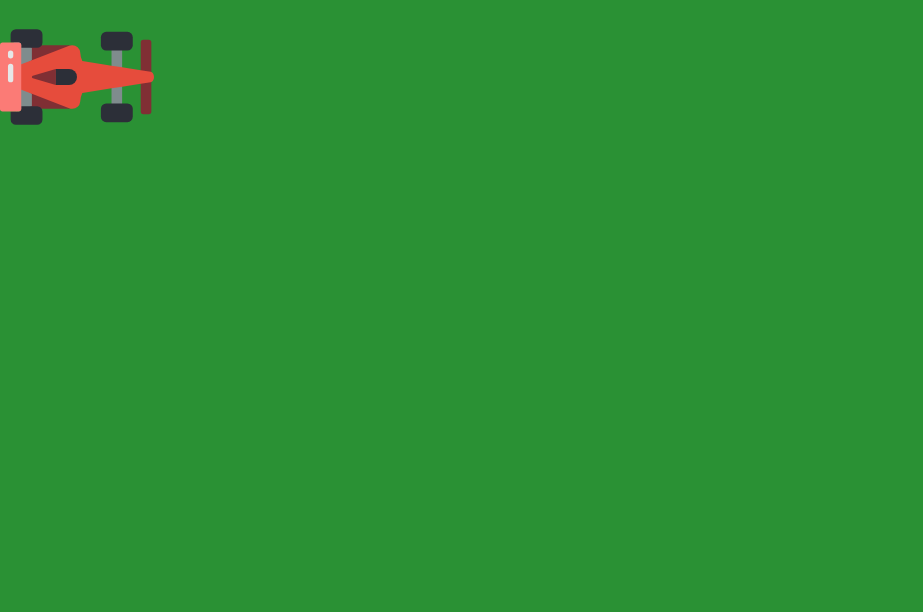
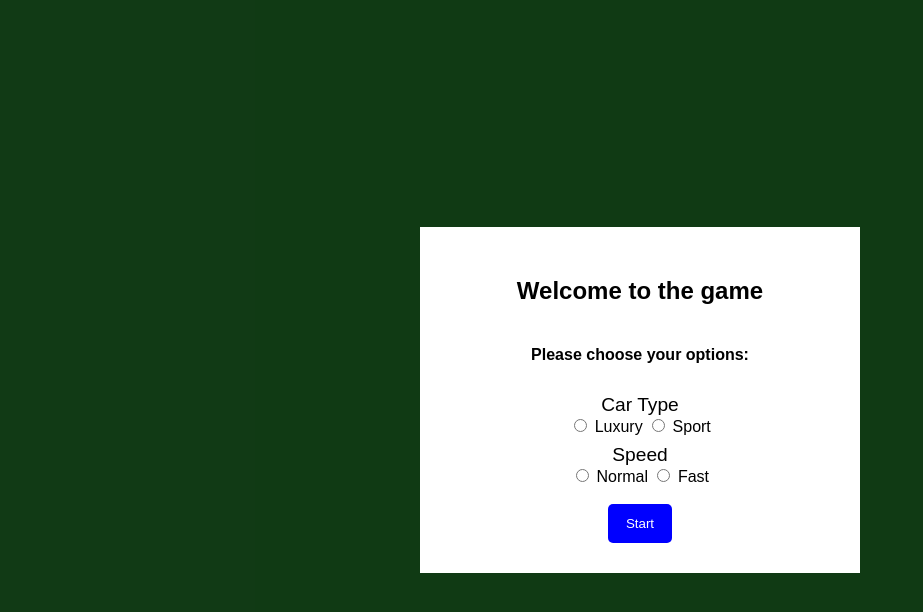
Before and after one commit to cbrisk/driving-game, a website: page index.html in a window 1280 px wide. Shown: the whole page, without its empty margins (0-923 px from the left). Drawn offline with Linux system fonts and the light colour scheme.

Commit message:
extra features

```diff
--- a/index.html
+++ b/index.html
@@ -8,7 +8,28 @@
   <link rel="stylesheet" href="styles.css">
 </head>
 <body>
-  <img src="images/f1.svg">
+  <img src=" ">
+  <div class="background">
+    <div class="modal">
+      <h2>Welcome to the game</h2>
+      <h4>Please choose your options:</h4>
+      <form>
+        <span>Car Type</span>
+        <input type="radio" id="luxury" name="car" value="luxury">
+        <label for="luxury">Luxury</label>
+        <input type="radio" id="sport" name="car" value="sport">
+        <label for="sport">Sport</label>
+        <span>Speed</span>
+        <input type="radio" id="normal" name="speed" value="normal">
+        <label for="normal">Normal</label>
+        <input type="radio" id="fast" name="speed" value="fast">
+        <label for="fast">Fast</label>
+        <div>
+          <button type="submit">Start</button>
+        </div>
+      </form>
+    </div>
+  </div>
   <script src="main.js"></script>
 </body>
 </html>
--- a/main.js
+++ b/main.js
@@ -2,10 +2,15 @@ var myCar = {
   direction: 'east',
   x: 0,
   y: 0,
-  driving: false
+  driving: false,
+  speed: 0,
+  image: ['images/f1.svg', 'images/fancy.png']
 };
 
 var $car = document.querySelector('img');
+var $background = document.querySelector('div.background');
+var $form = document.querySelector('form');
+var $image = document.querySelector('img');
 var id = null;
 
 document.addEventListener('keydown', function (event) {
@@ -22,16 +27,16 @@ document.addEventListener('keydown', function (event) {
     if (myCar.driving) {
       id = setInterval(function () {
         if (myCar.direction === 'east') {
-          myCar.x += 4;
+          myCar.x += myCar.speed;
           $car.style.left = myCar.x + 'px';
         } else if (myCar.direction === 'west') {
-          myCar.x -= 4;
+          myCar.x -= myCar.speed;
           $car.style.left = myCar.x + 'px';
         } else if (myCar.direction === 'south') {
-          myCar.y += 4;
+          myCar.y += myCar.speed;
           $car.style.top = myCar.y + 'px';
         } else if (myCar.direction === 'north') {
-          myCar.y -= 4;
+          myCar.y -= myCar.speed;
           $car.style.top = myCar.y + 'px';
         }
       }, 16);
@@ -41,3 +46,19 @@ document.addEventListener('keydown', function (event) {
   }
   $car.className = myCar.direction;
 });
+
+$form.addEventListener('submit', function (event) {
+  event.preventDefault();
+  if ($form.elements.car.value === 'luxury') {
+    $image.setAttribute('src', myCar.image[1]);
+  } else {
+    $image.setAttribute('src', myCar.image[0]);
+  }
+  if ($form.elements.speed.value === 'normal') {
+    myCar.speed = 4;
+  } else {
+    myCar.speed = 8;
+  }
+  $form.reset();
+  $background.classList.add('hidden');
+});
--- a/styles.css
+++ b/styles.css
@@ -1,12 +1,29 @@
 body {
   margin: 0 auto;
   background-color: #2a9134;
+  font-family: sans-serif;
 }
 
 img {
   width: 12%;
   transition: transform 0.5s linear;
   position: absolute;
+}
+
+button {
+  background-color: blue;
+  padding: 12px 18px;
+  color: white;
+  border: none;
+  border-radius: 5px;
+  outline: none;
+  margin-top: 18px;
+}
+
+span {
+  display: block;
+  margin-top: 8px;
+  font-size: 1.2rem;
 }
 
 .south {
@@ -24,3 +41,30 @@ img {
 .east {
   transform: rotate(0deg);
 }
+
+.hidden {
+  display: none !important;
+}
+
+.background {
+  position: fixed;
+  top: 0;
+  left: 0;
+  width: 100%;
+  height: 100%;
+  background-color: rgba(0, 0, 0, 0.6);
+  display: flex;
+  justify-content: center;
+  align-items: center;
+}
+
+.modal {
+  padding: 30px 20px;
+  display: flex;
+  flex-direction: column;
+  justify-content: center;
+  position: fixed;
+  background-color: white;
+  text-align: center;
+  width: 400px;
+}
```
Also changed, not shown: images/fancy.png (added).
